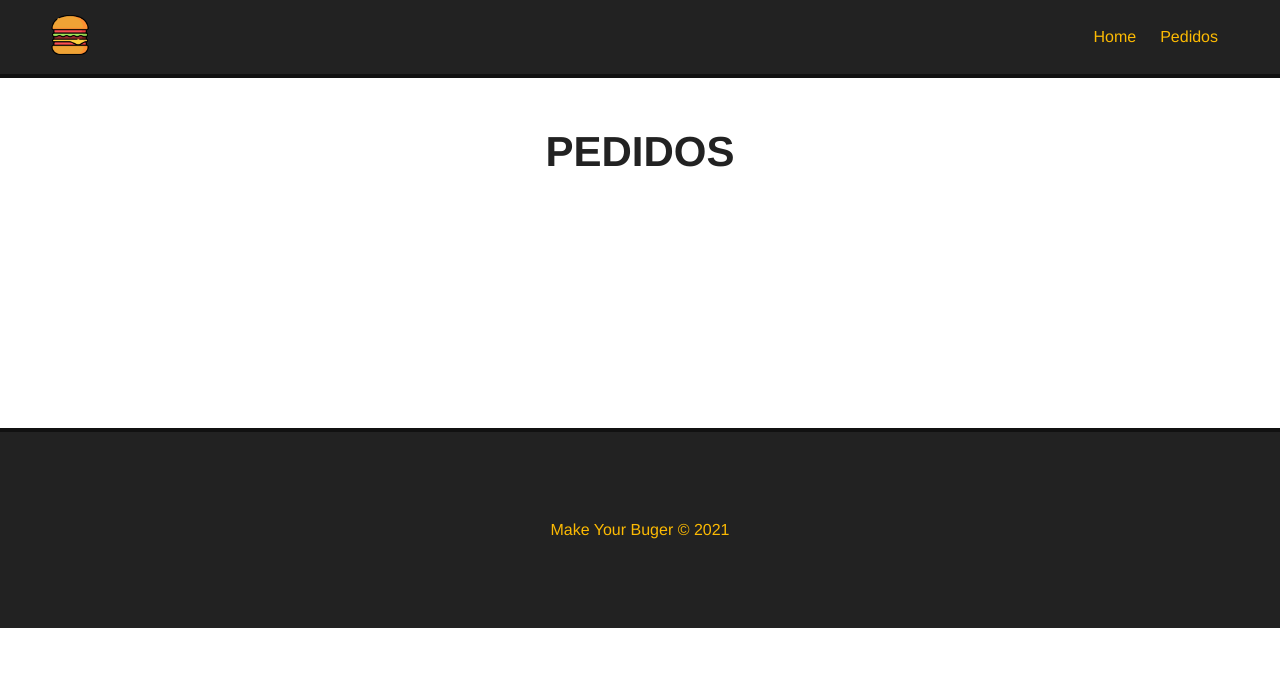
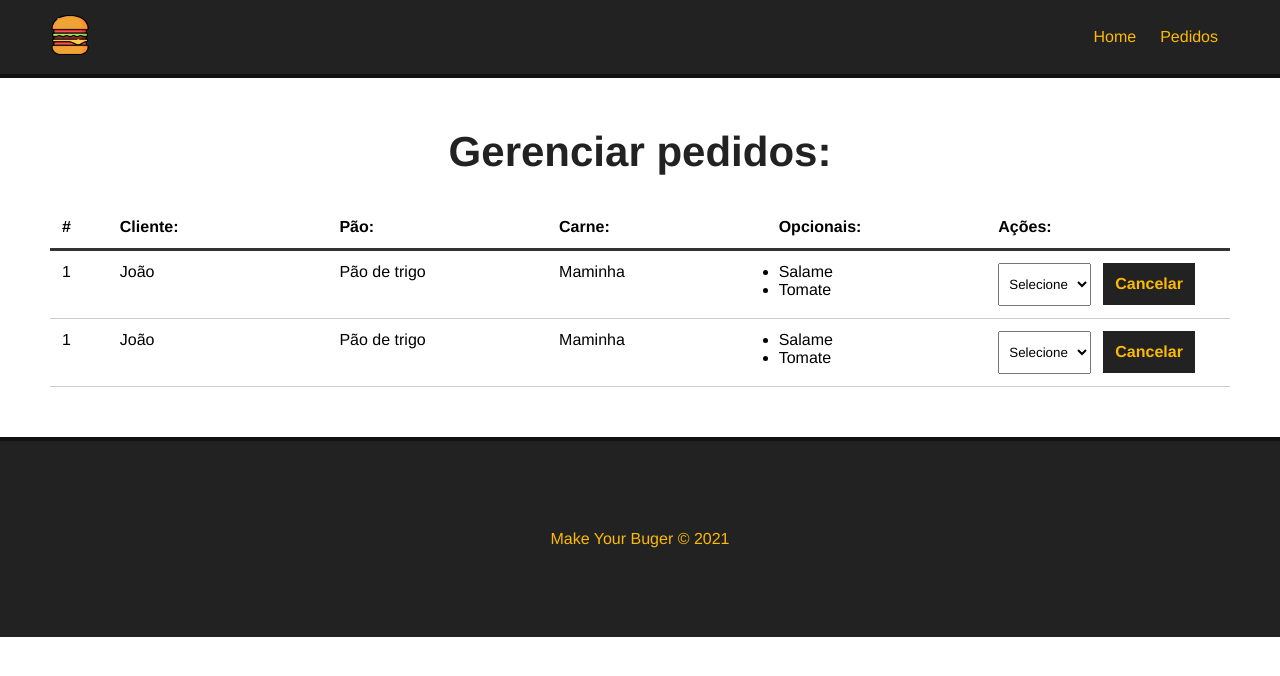
Before and after one commit to clayton3660/Projeto_make_your_burger_vue_Matheus_Batisttis, a Vue app: page /pedidos in a window 1280 px wide. Shown: the top 676 px of the page. Built offline with nearby package versions, Linux system fonts and the light colour scheme.

Commit message:
Aula28_criando_a_Dashboard

```diff
--- /dev/null
+++ b/src/components/Dashboard.vue
@@ -0,0 +1,118 @@
+<template>
+  <div id="burger-table">
+    <div>
+      <div id="burger-table-heading">
+        <div class="order-id">#</div>
+        <div>Cliente:</div>
+        <div>Pão:</div>
+        <div>Carne:</div>
+        <div>Opcionais:</div>
+        <div>Ações:</div>
+      </div>
+    </div>
+    <div id="burger-table-rows">
+      <div class="burger-table-row">
+        <div class="order-number">1</div>
+        <div>João</div>
+        <div>Pão de trigo</div>
+        <div>Maminha</div>
+        <div>
+          <ul>
+            <li>Salame</li>
+            <li>Tomate</li>
+          </ul>
+        </div>
+        <div>
+          <select name="status" class="status">
+            <option value="">Selecione</option>
+          </select>
+          <button class="delete-btn">Cancelar</button>
+        </div>
+      </div>
+    </div>
+    <div id="burger-table-rows">
+      <div class="burger-table-row">
+        <div class="order-number">1</div>
+        <div>João</div>
+        <div>Pão de trigo</div>
+        <div>Maminha</div>
+        <div>
+          <ul>
+            <li>Salame</li>
+            <li>Tomate</li>
+          </ul>
+        </div>
+        <div>
+          <select name="status" class="status">
+            <option value="">Selecione</option>
+          </select>
+          <button class="delete-btn">Cancelar</button>
+        </div>
+      </div>
+    </div>
+  </div>
+</template>
+
+<script>
+export default {
+  name: "Dashboard",
+};
+</script>
+
+<style scoped>
+#burger-table {
+  max-width: 1200px;
+  margin: 0 auto;
+}
+
+#burger-table-heading,
+#burger-table-rows,
+.burger-table-row {
+  display: flex;
+  flex-wrap: wrap;
+}
+
+#burger-table-heading {
+  font-weight: bold;
+  padding: 12px;
+  border-bottom: 3px solid #333;
+}
+
+#burger-table-heading div,
+.burger-table-row div {
+  width: 19%;
+}
+
+.burger-table-row {
+  width: 100%;
+  padding: 12px;
+  border-bottom: 1px solid #ccc;
+}
+
+#burger-table-heading .order-id,
+.burger-table-row .order-number {
+  width: 5%;
+}
+
+select {
+  padding: 12px 6px;
+  margin-right: 12px;
+}
+
+.delete-btn {
+  background-color: #222;
+  color: #fcba03;
+  font-weight: bold;
+  border: 2px solid #222;
+  padding: 10px;
+  font-size: 16px;
+  margin: 0 auto;
+  cursor: pointer;
+  transition: 0.5s;
+}
+
+.delete-btn:hover {
+  background-color: transparent;
+  color: #222;
+}
+</style>
--- a/src/views/Pedidos.vue
+++ b/src/views/Pedidos.vue
@@ -1,5 +1,16 @@
 <template>
   <div class="main-container">
-    <h1>PEDIDOS</h1>
+    <h1>Gerenciar pedidos:</h1>
+    <Dashboard />
   </div>
 </template>
+
+<script>
+import Dashboard from "../components/Dashboard.vue";
+export default {
+  name: "Pedidos",
+  components: {
+    Dashboard,
+  },
+};
+</script>
```
